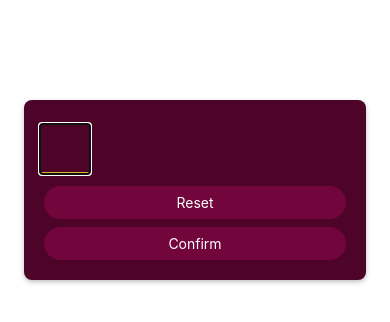
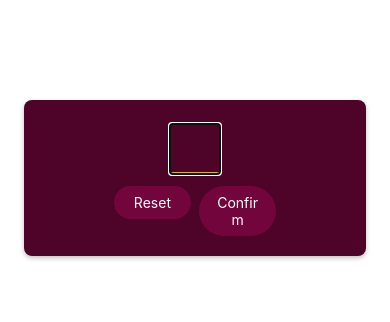
Before and after one commit to jamielife/GuessMyNumber, a React Native app: screen / in a window 390 px wide. Shown: the top 322 px of the page. Built offline with nearby package versions, Linux system fonts and the light colour scheme.

Commit message:
End of 53

```diff
--- a/components/PrimaryButton.js
+++ b/components/PrimaryButton.js
@@ -8,8 +8,11 @@ function PrimaryButton({ children }){
 
     return (
         <View style={styles.buttonOuterContainer}>
-            <Pressable style={({pressed}) => pressed ? [styles.buttonOuterContainer, styles.pressed] : styles.buttonInnerContainer} onPress={pressHandler} android_ripple={{ color: '#640233' }}>
-                <Text style={styles.buttonText}>{children}</Text>
+            <Pressable
+                style={({pressed}) => pressed ? [styles.buttonOuterContainer] : styles.buttonInnerContainer}
+                onPress={pressHandler}
+                android_ripple={{ color: '#640233' }}>
+                    <Text style={styles.buttonText}>{children}</Text>
             </Pressable>
         </View>
     );
--- a/screens/StartGameScreen.js
+++ b/screens/StartGameScreen.js
@@ -6,8 +6,10 @@ function StartGameScreen() {
     return (
         <View style={styles.inputContainer}>
             <TextInput style={styles.numberInput} maxLength={2} keyboardType="number-pad" autoFocus={true} autoCapitalize="none" autoCorrect={false} />
-            <PrimaryButton>Reset</PrimaryButton>
-            <PrimaryButton>Confirm</PrimaryButton>
+            <View style={styles.buttonsContainer}>
+                <View style={styles.buttonContainer}><PrimaryButton>Reset</PrimaryButton></View>
+                <View style={styles.buttonContainer}><PrimaryButton>Confirm</PrimaryButton></View>
+            </View>
         </View>
     );
 }
@@ -17,6 +19,8 @@ export default StartGameScreen;
 const styles = StyleSheet.create({
     inputContainer:{
         //flex: 1,
+        justifyContent: 'center',
+        alignItems: 'center',
         padding: 16,
         marginTop: 100,
         marginHorizontal: 24,
@@ -40,4 +44,10 @@ const styles = StyleSheet.create({
         fontWeight: 'bold',
         textAlign: 'center',
     },
+    buttonsContainer:{
+        flexDirection: 'row'
+    },
+    buttonContainer:{
+        flex: 1,
+    }
 });
```
